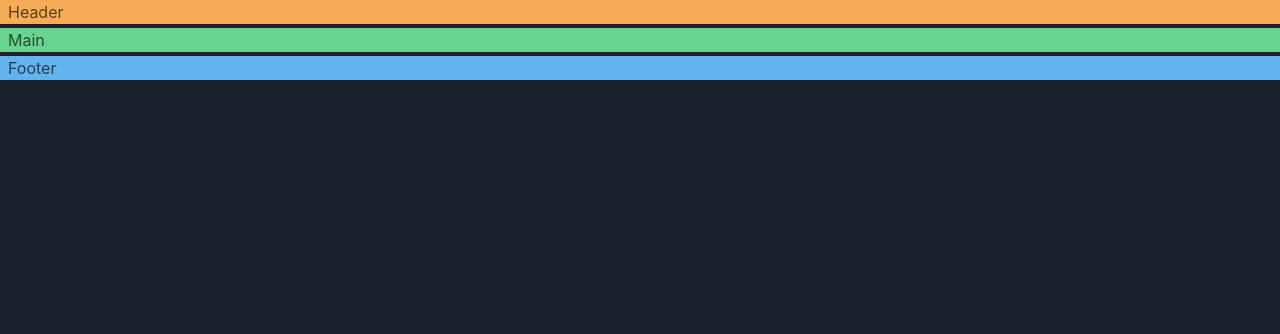
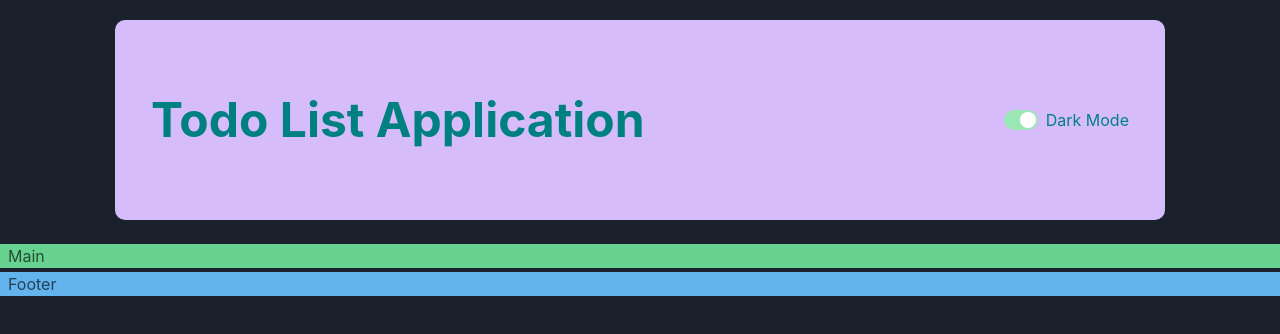
Before and after one commit to MoonRock000/todo-frontend, a React app: page / in a window 1280 px wide. Shown: the top 334 px of the page. Built offline with nearby package versions, Linux system fonts and the light colour scheme; the HTML template or start-up script is replaced by a standard one.

Commit message:
Implemented Dark mode and grid

```diff
--- a/src/App.jsx
+++ b/src/App.jsx
@@ -1,15 +1,17 @@
-import { Grid, GridItem } from "@chakra-ui/react";
+import { Box, Grid, GridItem } from "@chakra-ui/react";
+import Header from "./components/Header";
 function App() {
   return (
     <Grid
       templateAreas={`"header"
                       "main"
                       "footer"`}
+      templateColumns={{ base: "1 fr" }}
       gap="1"
       color="blackAlpha.700"
     >
-      <GridItem pl="2" bg="orange.300" area={"header"}>
-        Header
+      <GridItem area={"header"} justifyContent={"center"}>
+        <Header />
       </GridItem>
       <GridItem pl="2" bg="green.300" area={"main"}>
         Main
--- /dev/null
+++ b/src/components/ColorModeSwitch.jsx
@@ -0,0 +1,18 @@
+import { HStack, Switch, Text, useColorMode } from "@chakra-ui/react";
+
+const ColorModeSwitch = () => {
+  const { toggleColorMode, colorMode } = useColorMode();
+
+  return (
+    <HStack>
+      <Switch
+        isChecked={colorMode === "dark"}
+        onChange={toggleColorMode}
+        colorScheme={"green"}
+      ></Switch>
+      <Text whiteSpace={"nowrap"}>Dark Mode</Text>
+    </HStack>
+  );
+};
+
+export default ColorModeSwitch;
--- /dev/null
+++ b/src/components/Header.jsx
@@ -0,0 +1,27 @@
+import { Container, HStack, Text } from "@chakra-ui/react";
+import ColorModeSwitch from "./ColorModeSwitch";
+
+const Header = () => {
+  return (
+    <Container
+      maxWidth={"1050px"}
+      bg={"purple.200"}
+      marginY={"20px"}
+      borderRadius={"10px"}
+    >
+      <HStack
+        justifyContent={"space-between"}
+        paddingX={"20px"}
+        color={"teal"}
+        height={"200px"}
+      >
+        <Text colorScheme="green" fontSize={"5xl"} fontWeight={"bold"}>
+          Todo List Application
+        </Text>
+        <ColorModeSwitch />
+      </HStack>
+    </Container>
+  );
+};
+
+export default Header;
```
